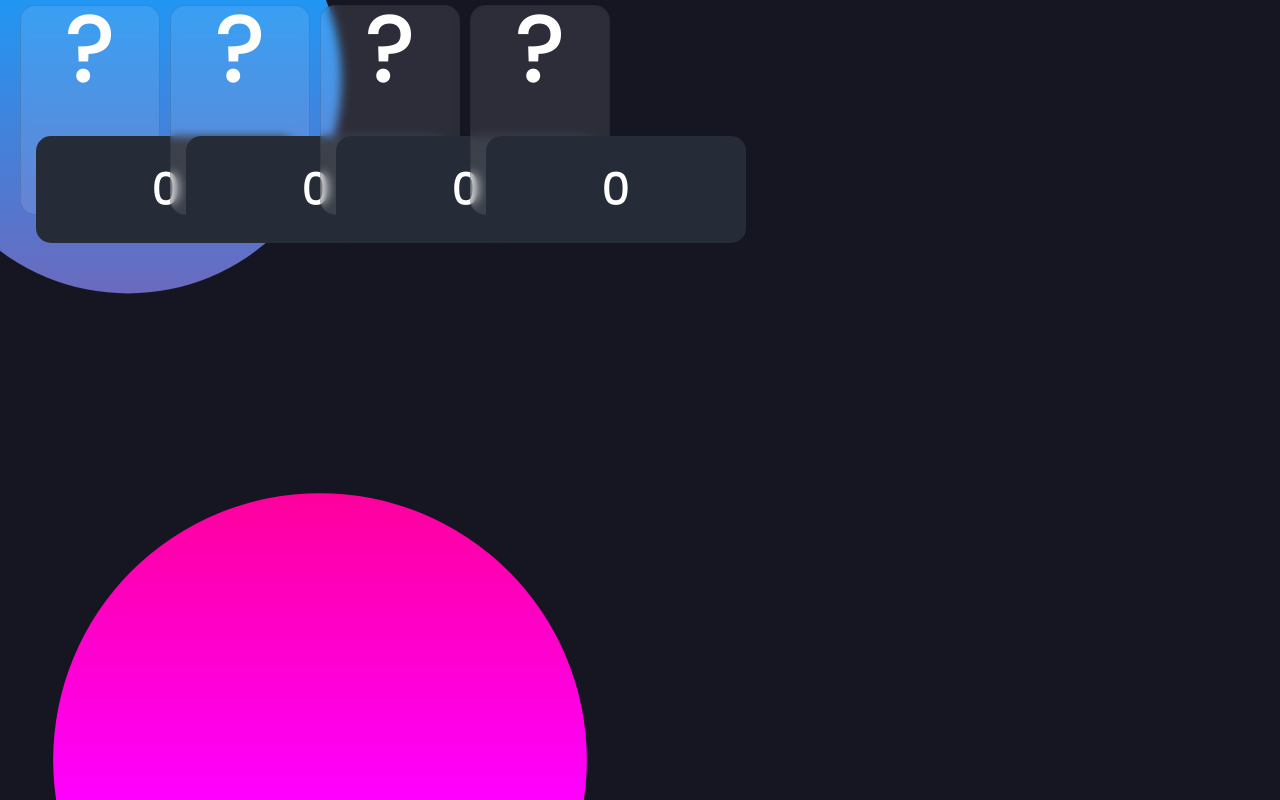
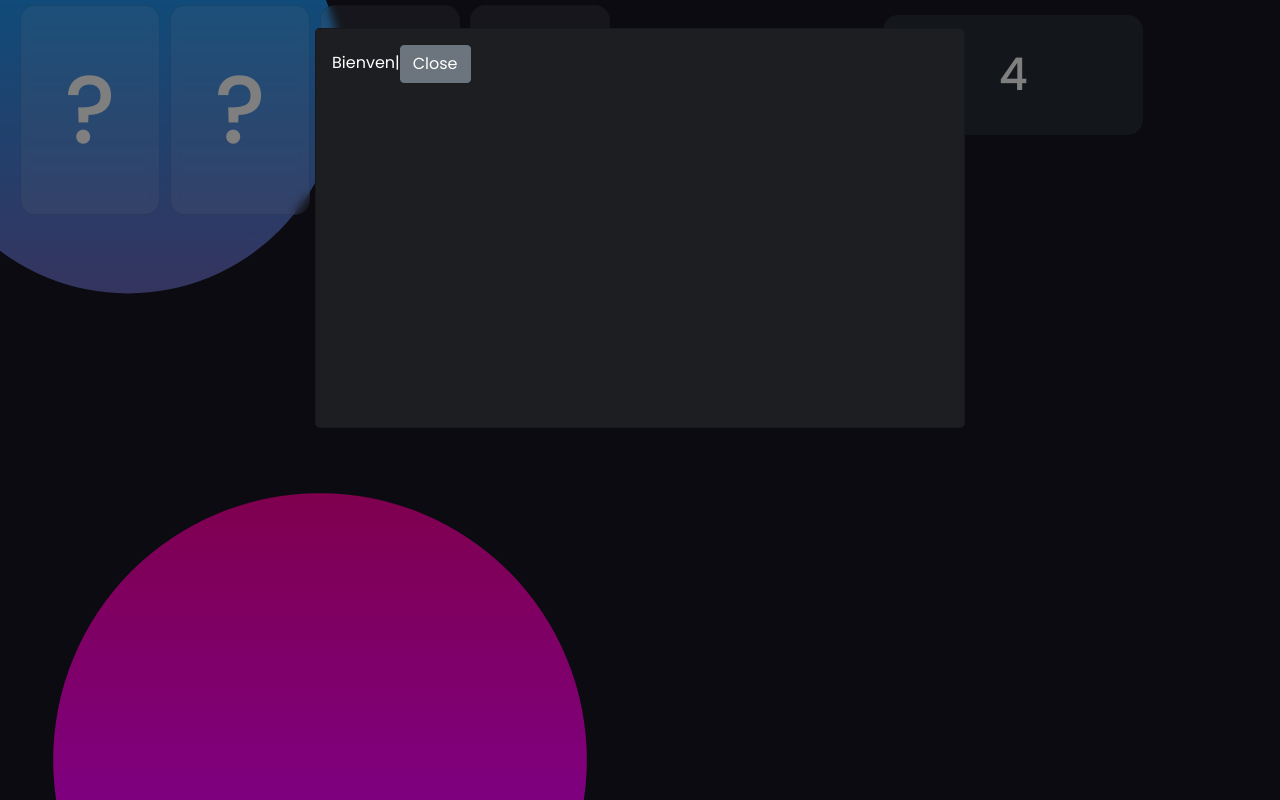
Before and after one commit to EdmanUVG/lab-8-react, a React app: page / in a window 1280 px wide. Built offline with nearby package versions, Linux system fonts and the light colour scheme.

Commit message:
install and implement sass loader and react-typed

```diff
--- a/package.json
+++ b/package.json
@@ -26,7 +26,7 @@
     "react-parallax-tilt": "^1.4.92",
     "react-router-bootstrap": "^0.25.0",
     "react-router-dom": "^5.2.0",
-    "react-vanilla-tilt": "^1.0.0"
+    "react-typed": "^1.2.0"
   },
   "devDependencies": {
     "@babel/core": "^7.13.10",
@@ -36,8 +36,10 @@
     "css-loader": "^5.1.2",
     "file-loader": "^6.2.0",
     "html-webpack-plugin": "^5.3.1",
+    "sass": "^1.32.8",
+    "sass-loader": "^11.0.1",
     "style-loader": "^2.0.0",
-    "webpack": "^5.24.4",
+    "webpack": "^5.25.0",
     "webpack-cli": "^4.5.0",
     "webpack-dev-server": "^3.11.2"
   }
--- /dev/null
+++ b/src/assets/css/welcome.scss
@@ -0,0 +1,9 @@
+.modal-dialog {
+    max-width: 650px !important;
+    max-height: 700px;
+
+    .modal-content {
+        background: #1C1E21;
+        height: 400px;
+    }
+}
--- a/src/components/App.js
+++ b/src/components/App.js
@@ -2,13 +2,14 @@ import React, { Component } from 'react';
 import { One } from './One';
 import Dos from './Dos';
 import { PrimaryButton } from './PrimaryButton';
-import { Scoreboard } from './Scoreboard';
+import  Scoreboard from './Scoreboard';
 import { Congratulations } from './Congratulations';
 import '../index.css';
 import Container from 'react-bootstrap/Container';
 import Row from 'react-bootstrap/Row';
 import Col from 'react-bootstrap/Col';
 import Board from './Board';
+import Welcome from './Welcome';
 
 
 class App extends Component {
@@ -20,7 +21,8 @@ class App extends Component {
                         <Board/>
                     </Col>
                     <Col sm={4} md={4} lg={4}>
-                        {/* <Scoreboard/> */}
+                        <Scoreboard/>
+                        <Welcome/>
                         {/* <Congratulations/> */}
                     </Col>
                 </Row>
--- a/src/components/Board.js
+++ b/src/components/Board.js
@@ -67,7 +67,7 @@ class Board extends React.Component {
                     this.flipCardTo(this.state.firstCard, false)
                     this.flipCardTo(cardIdx, false)
                     this.setState({firstCard: null});
-                }, 1000)
+                }, 800)
             }
         }
 
--- a/src/components/Card.js
+++ b/src/components/Card.js
@@ -27,7 +27,6 @@ class Card extends React.Component {
 
             <div onClick={this.props.flip} className={`card ${this.props.faceUp ? 'face-up': ''}`}>
                 {content}
-                <Scoreboard/>
             </div>
 
         )
--- a/src/components/Congratulations.js
+++ b/src/components/Congratulations.js
@@ -19,5 +19,5 @@ export const Congratulations = () => {
             </Modal.Body>
         </Modal>
       </>
-    );
-  }
+  );
+}
--- a/src/components/Scoreboard.js
+++ b/src/components/Scoreboard.js
@@ -2,13 +2,15 @@ import React, { useState } from 'react';
 import '../index.css';
 import Container from 'react-bootstrap/Container';
 
-export const Scoreboard = () => {
+class Scoreboard extends React.Component {
 
-    const [count, setCount] = useState(0);
+    render() {
+        return <Container className="scoreboard"> <p>4</p> </Container>
 
-    return (
+            // <Container className="scoreboard">
+                // <p>{props.count}</p>
+            // {/* </Container> */}
+    }
+}
 
-        <Container  className="scoreboard" onClick={() => setCount(count + 1)}> <p>{count}</p> </Container>
-
-        )
-};
+export default Scoreboard;
--- /dev/null
+++ b/src/components/Welcome.js
@@ -0,0 +1,40 @@
+import React, { useState } from 'react';
+import Modal from 'react-bootstrap/Modal';
+import Button from 'react-bootstrap/Button';
+import '../assets/css/welcome.scss';
+import Typed from 'react-typed';
+
+class Welcome extends React.Component {
+
+    constructor(props) {
+        super(props)
+        this.state = {
+            show: true,
+        };
+    }
+
+    render() {
+        return (
+            <>
+                <Modal show={this.state.show}>
+                    <Modal.Body>
+
+                        <Typed
+                        className="typed-text"
+                        strings={["Bienvenido", "Welcome", "Guatemala", "Facebook"]}
+                        typeSpeed={40}
+                        backSpeed={60}
+                        loop />
+
+                        <Button variant="secondary" onClick={() => this.setState({show: false})}>
+                            Close
+                        </Button>
+
+                    </Modal.Body>
+                </Modal>
+            </>
+        )
+    }
+}
+
+export default Welcome;
```
Also changed, not shown: webpack.prod.js (+9 -2 lines), 1 other file (tests, documents, lock files or other folders).
